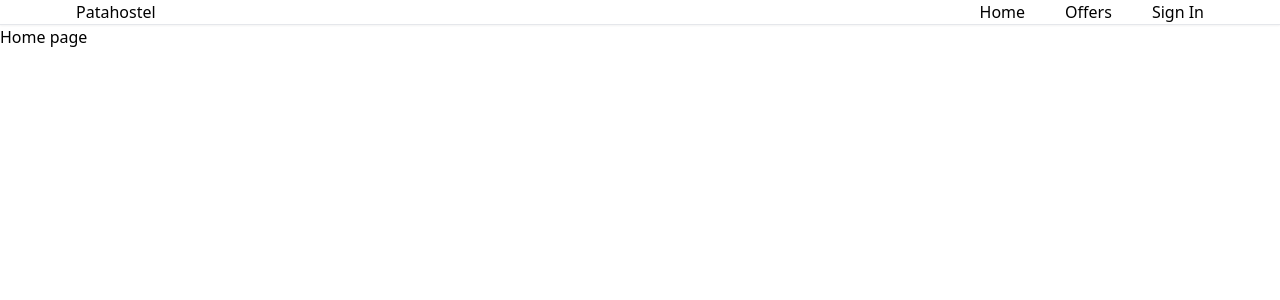
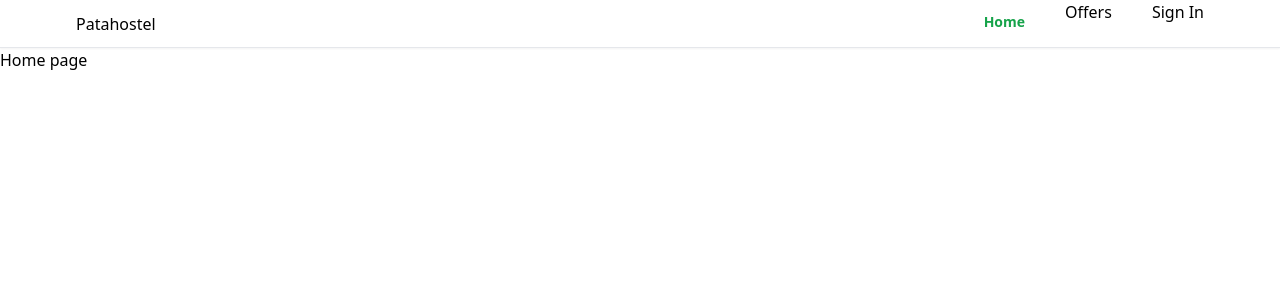
Before and after one commit to JamesAlvine/Patahostel, a React (Create React App) app: page / in a window 1280 px wide. Shown: the top 300 px of the page. Built offline with nearby package versions, Linux system fonts and the light colour scheme; the HTML template or start-up script is replaced by a standard one.

Commit message:
patahostel

```diff
--- a/src/components/Header.jsx
+++ b/src/components/Header.jsx
@@ -1,7 +1,15 @@
 import React from 'react'
+import { useLocation } from 'react-router-dom'
 // import logo from '../pics/logo.png'
 
 export default function Header() {
+  const location = useLocation()
+  function pathMatchRoute(route){
+    if (route === location.pathname)
+    return true
+  }
+
+
   return (
     <>
     <div className='bg-white border-b shadow-sm sticky top-0 z-50 '>
@@ -12,7 +20,9 @@ export default function Header() {
       </div>
       <div>
         <ul className='flex space-x-10'>
-          <li>Home</li>
+          <li className={`cursor-pointer py-3 text-sm font-semibold text-black border-b-[3px] border-b-transparent ${
+                pathMatchRoute("/") && "text-green-600 border-b-white"
+              }`} >Home</li>
           <li>Offers</li>
           <li>Sign In</li>
 
```
